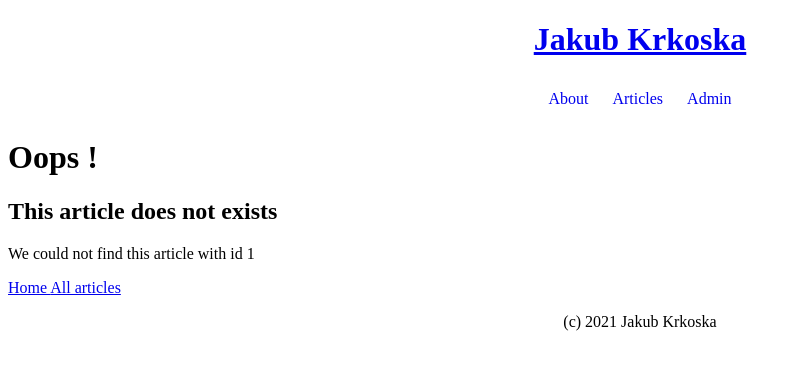
After one commit to kuberto773/FlaskProject, a Flask app: template mdblog/templates/article_not_found.jinja in a window 1280 px wide. The commit adds this page. Shown: the top 370 px of the page, without its empty margins (0-802 px from the left). Run offline with Flask 2, Linux system fonts and the light colour scheme; the template is opened without the code that fills it: most values are stand-ins (such as "Sample title", 1, 10 or a date in 2020).

Commit message:
Using jinja template system

```diff
--- a/mdblog/app.py
+++ b/mdblog/app.py
@@ -1,5 +1,6 @@
 from flask import Flask
 from flask import render_template
+from .database import articles
 
 flask_app = Flask(__name__)
 
@@ -13,8 +14,20 @@ def view_about_page():
 
 @flask_app.route("/articles/")
 def view_articles_page():
-    return render_template("articles_page.jinja")
+    return render_template("articles_page.jinja", articles = articles.items())
 
 @flask_app.route("/admin/")
 def view_admin_page():
     return render_template("admin_page.jinja")
+
+@flask_app.route("/article/<int:article_id>")
+def view_article_page(article_id):
+    article = articles.get(article_id)
+    if article:
+        return render_template("article_page.jinja", article = article)
+    else:
+        return render_template("article_not_found.jinja",article_id = article_id)
+
+@flask_app.route("/login/")
+def view_login_page():
+    return render_template("login_page.jinja")
--- /dev/null
+++ b/mdblog/database.py
@@ -0,0 +1,22 @@
+articles = {
+                1 : {
+                                    "title" : "Hello World",
+                                    "content" : "Lorem ipsum dolor sit amet, consectetur adipisicing elit, sed do eiusmod tempor incididunt ut labore et dolore magna aliqua. Ut enim ad minim veniam, quis nostrud exercitation ullamco laboris nisi ut aliquip ex ea commodo consequat."
+
+                    },
+                2 : {
+                                    "title" : "Hello World",
+                                    "content" : "Lorem ipsum dolor sit amet, consectetur adipisicing elit, sed do eiusmod tempor incididunt ut labore et dolore magna aliqua. Ut enim ad minim veniam, quis nostrud exercitation ullamco laboris nisi ut aliquip ex ea commodo consequat."
+
+                    },
+                3 : {
+                                    "title" : "Hello World",
+                                    "content" : "Lorem ipsum dolor sit amet, consectetur adipisicing elit, sed do eiusmod tempor incididunt ut labore et dolore magna aliqua. Ut enim ad minim veniam, quis nostrud exercitation ullamco laboris nisi ut aliquip ex ea commodo consequat."
+
+                    },
+                4 : {
+                                    "title" : "Hello World",
+                                    "content" : "Lorem ipsum dolor sit amet, consectetur adipisicing elit, sed do eiusmod tempor incididunt ut labore et dolore magna aliqua. Ut enim ad minim veniam, quis nostrud exercitation ullamco laboris nisi ut aliquip ex ea commodo consequat."
+
+                    }
+            }
--- /dev/null
+++ b/mdblog/templates/article_not_found.jinja
@@ -0,0 +1,13 @@
+{% extends "main.jinja" %}
+
+{% block title %} Article not found {% endblock %}
+
+{% block main %}
+                <h1> Oops ! </h1>
+                <h2> This article does not exists </h2>
+                <p> We could not find this article with id {{article_id}} </p>
+                <div>
+                    <a href = "/" class = "btn btn-primary btn-lg"> Home </a>
+                    <a href = {{url_for("view_articles_page")}} class = "btn btn-primary btn-lg"> All articles </a>
+                </div>
+{% endblock %}
--- /dev/null
+++ b/mdblog/templates/footer.jinja
@@ -0,0 +1,3 @@
+<p>
+    (c) 2021 Jakub Krkoska
+</p>
--- /dev/null
+++ b/mdblog/templates/header.jinja
@@ -0,0 +1,4 @@
+<title>
+    {% block title %} {% endblock %}
+</title>
+<link rel = "stylesheet" type="text/css" href={{url_for("static", filename="css/main.css")}}
--- a/mdblog/templates/main.jinja
+++ b/mdblog/templates/main.jinja
@@ -1,10 +1,7 @@
 <!doctype html>
 <html lang = "en">
     <head>
-        <title>
-            {% block title %} {% endblock %}
-        </title>
-        <link rel = "stylesheet" type="text/css" href={{url_for("static", filename="css/main.css")}}
+        {% include "header.jinja" %}
     </head>
 
     <body>
@@ -13,11 +10,7 @@
         </header>
 
         <nav>
-            <ul class = "nav">
-                <li><a href="{{url_for("view_about_page")}}"> About</a></li>
-                <li><a href="{{url_for("view_articles_page")}}">Articles</a></li>
-                <li><a href="{{url_for("view_admin_page")}}">Admin</a></li>
-            </ul>
+            {% include "nav.jinja" %}
         </nav>
 
         <main>
@@ -25,9 +18,7 @@
         </main>
 
         <footer>
-            <p>
-                (c) 2021 Jakub Krkoska
-            </p>
+            {% include "footer.jinja" %}
         </footer>
     </body>
 </html>
--- /dev/null
+++ b/mdblog/templates/nav.jinja
@@ -0,0 +1,5 @@
+<ul class = "nav">
+    <li><a href="{{url_for("view_about_page")}}"> About</a></li>
+    <li><a href="{{url_for("view_articles_page")}}">Articles</a></li>
+    <li><a href="{{url_for("view_admin_page")}}">Admin</a></li>
+</ul>
```
Also changed, not shown: mdblog/templates/article_page.jinja (added, +8 -0 lines), mdblog/templates/articles_page.jinja (+12 -1 lines).
